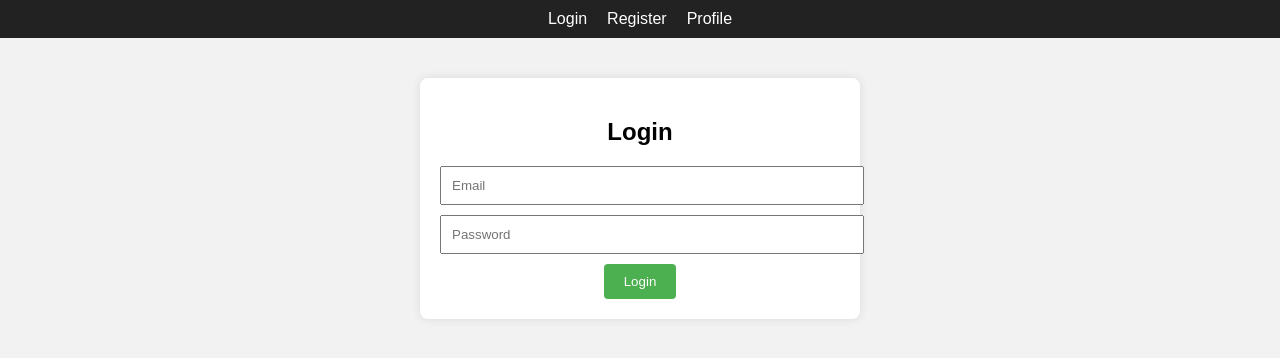
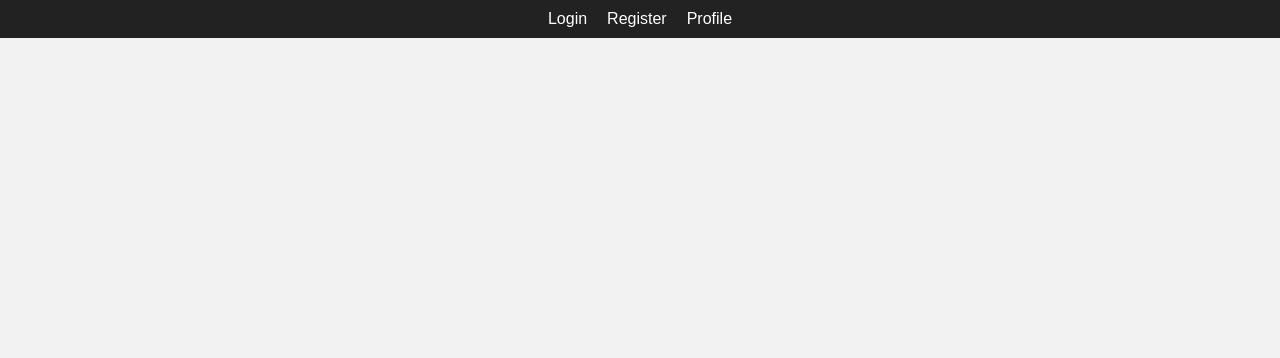
Before and after one commit to KRlPER/login-frontend, a React (Create React App) app: page / in a window 1280 px wide. Shown: the top 358 px of the page. Built offline with nearby package versions, Linux system fonts and the light colour scheme.

Commit message:
_redirects

```diff
--- a/src/App.js
+++ b/src/App.js
@@ -4,6 +4,7 @@ import Login from "./pages/Login";
 import Register from "./pages/Register";
 import Profile from "./pages/Profile";
 import "./index.css";
+import home from "./pages/home";
 
 function App() {
   return (
@@ -16,7 +17,7 @@ function App() {
         </nav>
 
         <Routes>
-          <Route path="/" element={<Login />} />
+          <Route path="/" element={<home />} />
           <Route path="/login" element={<Login />} />
           <Route path="/register" element={<Register />} />
           <Route path="/profile" element={<Profile />} />
--- /dev/null
+++ b/src/pages/home.js
@@ -0,0 +1,12 @@
+import React from 'react';
+function home() {
+
+  return (
+   <div className="home-page">
+      <h1>Welcome to the Home Page</h1>
+      <p>This is a simple home page for the application.</p>
+    </div>
+  );
+}
+
+export default home;
```
